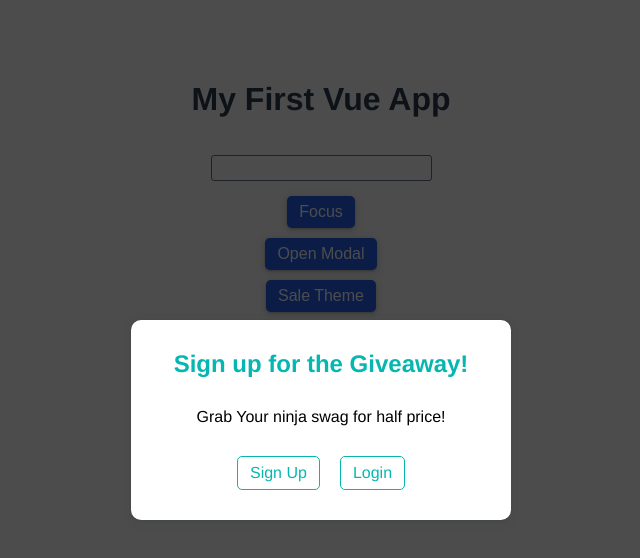
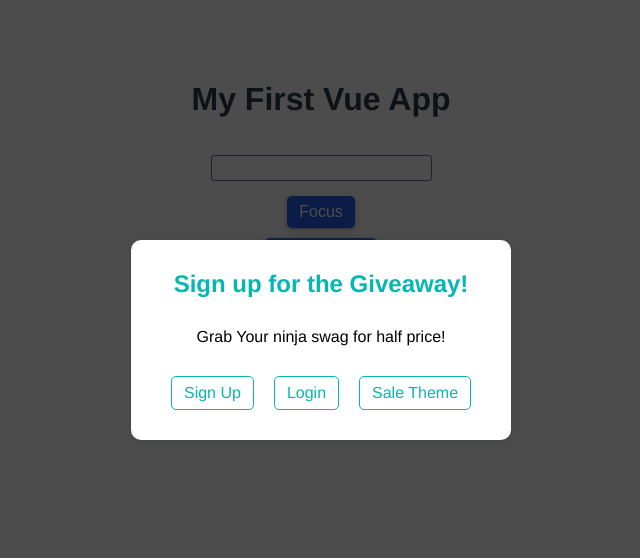
Before and after one commit to TusharKumar7/model-project, a Vue app: page / in a window 1280 px wide. Both pictures are taken after a click on the button "Open Modal". Shown: the top 558 px of the page, without its empty margins (319-959 px from the left). Built offline with nearby package versions, Linux system fonts and the light colour scheme.

Commit message:
theme btn added in modal

```diff
--- a/src/App.vue
+++ b/src/App.vue
@@ -6,17 +6,21 @@
       </div>
       <div class="btn-container">
         <button id="focus-btn" @click="focusInput()">Focus</button>
-      <button id="modal-btn" @click="showModal = true">Open Modal</button>
+        <button id="modal-btn" @click="showModal()">Open Modal</button>
         <button id="theme-btn" @click="themeHandler()">
           {{ theme === "sale" ? "Normal Theme" : "Sale Theme" }}
         </button>
       </div>
     </div>
-  <div class="modal" v-if="showModal" @click="closeModal()">
-    <ModalComponent title="Sign up for the Giveaway!" content="Grab Your ninja swag for half price!" :theme="theme">
+    <div class="modal" v-if="showModalComponent">
+      <ModalComponent title="Sign up for the Giveaway!" content="Grab Your ninja swag for half price!" :theme="theme"
+        @show-modal="showModal">
         <template #links>
-        <a href="#" :class="[theme === 'sale' ? 'signup-sale-button' : 'signup-normal-button']" class="signup-button">Sign Up</a>
-        <a href="#" :class="[theme === 'sale' ? 'login-sale-button' : 'login-normal-button']" class="login-button">Login</a>
+          <a href="#" :class="[theme === 'sale' ? 'sale-theme-btn' : 'normal-theme-btn', 'signup-button']">Sign
+            Up</a>
+          <a href="#" :class="[theme === 'sale' ? 'sale-theme-btn' : 'normal-theme-btn', 'login-button']">Login</a>
+          <a href="#" :class="[theme === 'sale' ? 'sale-theme-btn' : 'normal-theme-btn', 'theme-btn']"
+            @click="themeHandler()">{{ theme === "sale" ? "Normal Theme" : "Sale Theme" }}</a>
         </template>
       </ModalComponent>
     </div>
@@ -32,7 +36,7 @@
   },
   data: function () {
     return {
-      showModal: false,
+      showModalComponent: false,
       theme: "normal",
     };
   },
@@ -42,9 +46,11 @@
         this.$refs.focusInput.focus();
       }, 1);
     },
-    closeModal() {
-      this.showModal = false;
+
+    showModal() {
+      this.showModalComponent = !this.showModalComponent;
     },
+
     themeHandler() {
       this.theme = this.theme === "sale" ? "normal" : "sale";
     },
@@ -60,7 +66,7 @@
   margin-top: 60px;
 }
 
-a{
+a {
   text-decoration: none;
 }
 
@@ -100,7 +106,17 @@
     rgba(60, 64, 67, 0.15) 0px 2px 6px 2px;
 }
 
-.signup-button, .login-button{
+.theme-btn {
+  outline: none;
+  border: none;
+  padding: 7px 12px;
+  border-radius: 5px;
+  cursor: pointer;
+  font-size: 1rem;
+}
+
+.signup-button,
+.login-button {
   outline: none;
   padding: 7px 12px;
   border-radius: 5px;
@@ -108,18 +124,17 @@
   font-size: 1rem;
 }
 
-.signup-normal-button,.login-normal-button{
+.normal-theme-btn {
   color: #05b7b0;
   background-color: #fff;
   border: 1px solid #05b7b0;
 }
 
-.signup-sale-button,.login-sale-button{
+.sale-theme-btn {
   color: #EC283A;
   background-color: #fff;
   border: 1px solid #EC283A;
 }
-
 
 .btn-container button:hover {
   color: #2563eb;
--- a/src/components/ModalComponent.vue
+++ b/src/components/ModalComponent.vue
@@ -1,8 +1,12 @@
 <template>
-  <div class="main-container">
+    <div class="main-container" @click.self="$emit('showModal')">
         <div :class="[theme === 'sale' ? 'sale-theme-modal' : 'normal-theme-modal']" class="modal-container">
-      <div :class="[theme === 'sale' ? 'sale-theme-title' : 'normal-theme-title']" class="modal-title">{{ title }}</div>
-      <div :class="[theme === 'sale' ? 'sale-theme-content' : 'normal-theme-content']" class="modal-content">{{ content }}</div>
+            <div :class="[theme === 'sale' ? 'sale-theme-title' : 'normal-theme-title']" class="modal-title">
+                {{ title }}
+            </div>
+            <div :class="[theme === 'sale' ? 'sale-theme-content' : 'normal-theme-content']" class="modal-content">
+                {{ content }}
+            </div>
             <div class="modal-links">
                 <slot name="links"></slot>
             </div>
@@ -41,23 +45,24 @@
     border-radius: 10px;
     gap: 30px;
     /* background: #fff; */
-  box-shadow: rgba(60, 64, 67, 0.3) 0px 1px 2px 0px, rgba(60, 64, 67, 0.15) 0px 2px 6px 2px;
+    box-shadow: rgba(60, 64, 67, 0.3) 0px 1px 2px 0px,
+        rgba(60, 64, 67, 0.15) 0px 2px 6px 2px;
     width: 25%;
     margin: 0 auto;
     position: absolute;
     inset: 0;
-  top: 40%;
+    top: 30%;
     height: max-content;
     z-index: 2;
     cursor: default;
 }
 
-.normal-theme-modal{
+.normal-theme-modal {
     background: #fff;
 }
 
-.sale-theme-modal{
-    background: #EC283A;
+.sale-theme-modal {
+    background: #ec283a;
 }
 
 .modal-title {
@@ -65,23 +70,20 @@
     font-weight: 600;
 }
 
-.normal-theme-title{
+.normal-theme-title {
     color: #05b7b0;
 }
 
-.sale-theme-content{
+.sale-theme-content,
+.sale-theme-title {
     color: #fff;
 }
 
-.normal-theme-content{
+.normal-theme-content {
     color: #000;
 }
 
-.sale-theme-title{
-    color:#fff
-}
-
-.modal-links{
+.modal-links {
     display: flex;
     justify-content: center;
     align-items: center;
```
Lines whose indentation alone changed are shown as unchanged.
